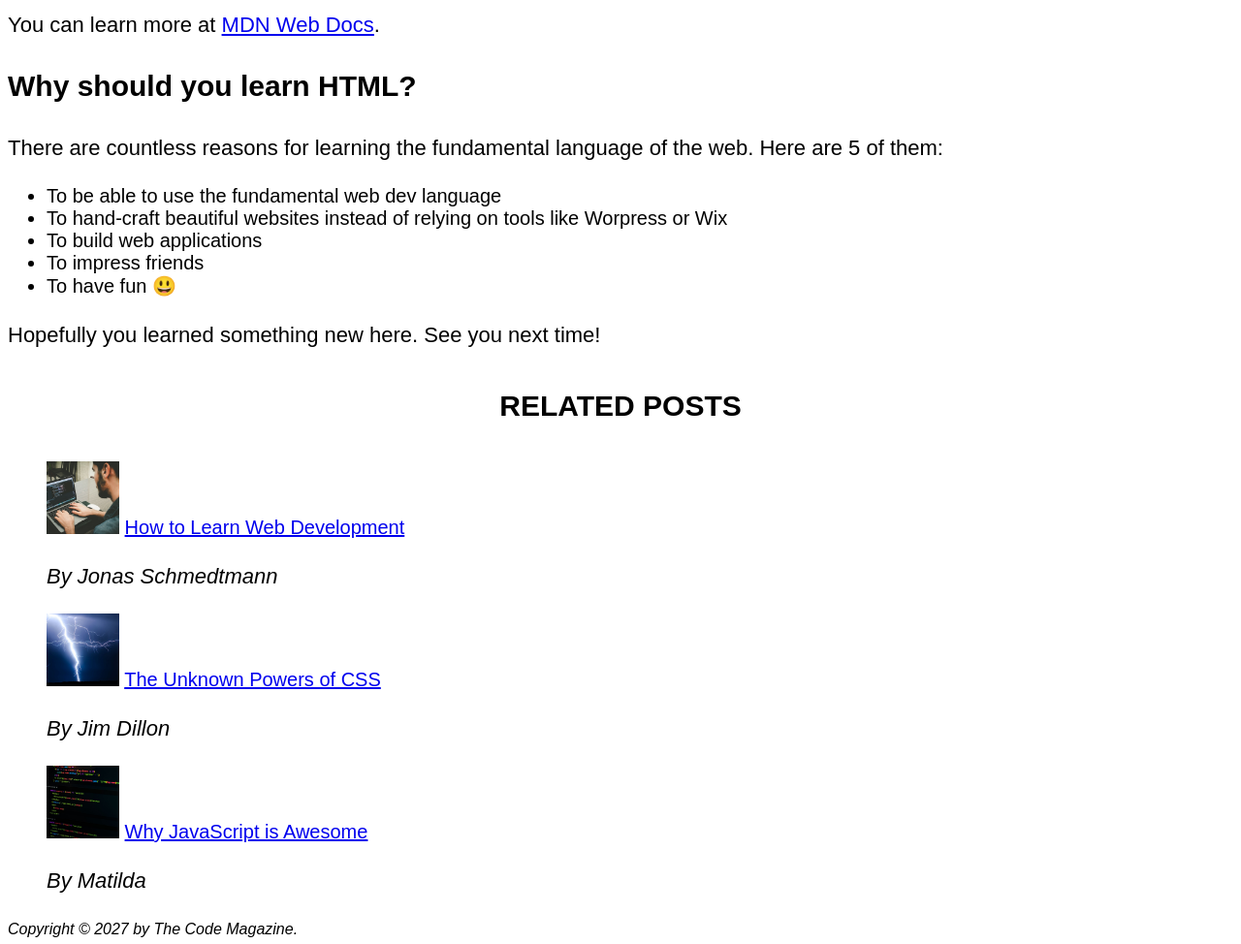
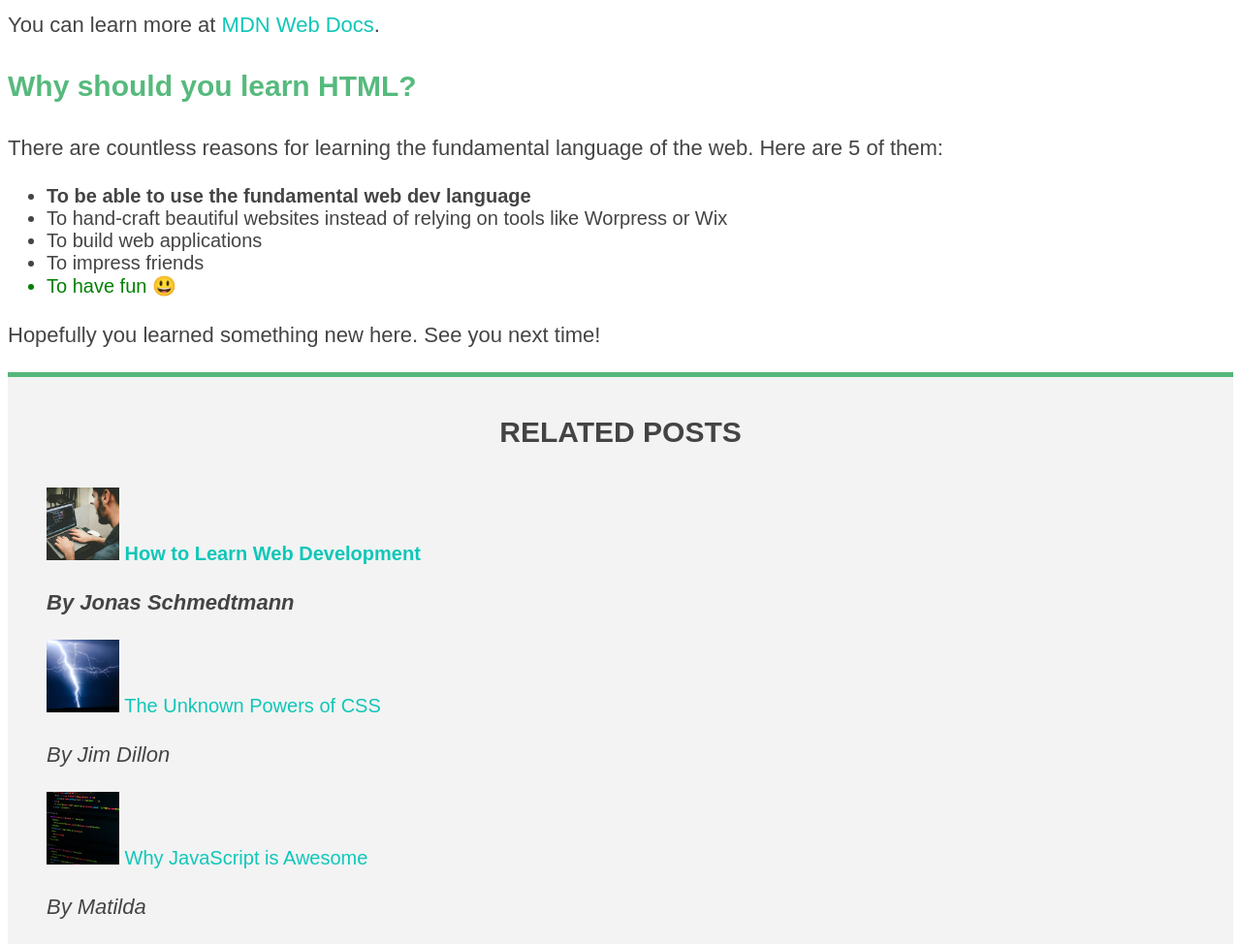
Before and after one commit to Aash417/p22-HTML-CSS-Fundamentals, a plain HTML site: page index.html in a window 1280 px wide. Shown: the part 1080-2054 px from the top of the page at 97% size. Drawn offline with Linux system fonts and the light colour scheme.

Commit message:
pseudo classes

```diff
--- a/index.html
+++ b/index.html
@@ -20,7 +20,7 @@
     </header>
 
     <article>
-        <header>
+        <header class="main-header">
             <h2>The Basic Language of the Web: HTML</h2>
 
             <img src="img/laura-jones.jpg" alt="Headshot of Laura Jones" height="50" width="50" />
--- a/style.css
+++ b/style.css
@@ -5,10 +5,14 @@ h4,
 li,
 p {
 	font-family: sans-serif;
+	color: #444;
 }
-
+h1,
+h2,
+h3 {
+	color: #29a85ac9;
+}
 h1 {
-	color: red;
 	font-size: 26px;
 
 	text-transform: uppercase;
@@ -49,9 +53,37 @@ footer p {
 .related-author {
 	font-style: italic;
 }
-/* ul{
-    list-style: none;
-} */
+
 .related {
 	list-style-type: none;
 }
+header {
+	background-color: #f3f3f3;
+}
+aside {
+	background-color: #f3f3f3;
+	border-top: 5px solid #29a85ac9;
+	border-bottom: 5px solid #29a85ac9;
+}
+li:first-child {
+	font-weight: bold;
+}
+li:last-child {
+	color: green;
+}
+a:link {
+	color: #0fc7b8;
+	text-decoration: none;
+}
+a:visited {
+	color: #0fc7b8;
+	text-decoration: none;
+}
+a:hover {
+	color: orangered;
+	font-weight: bold;
+	text-decoration: underline;
+}
+a:active {
+	background-color: blueviolet;
+}
```
